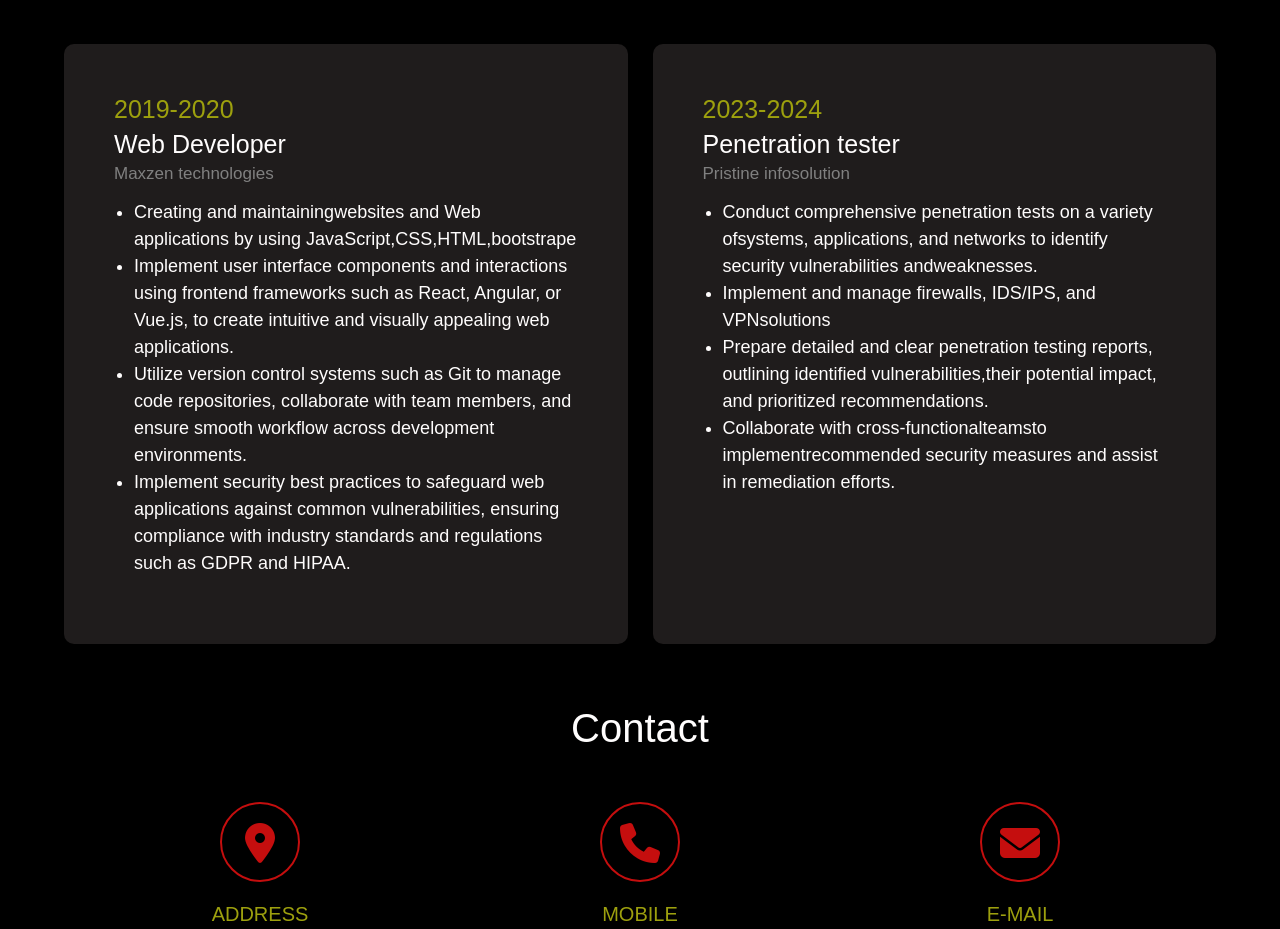
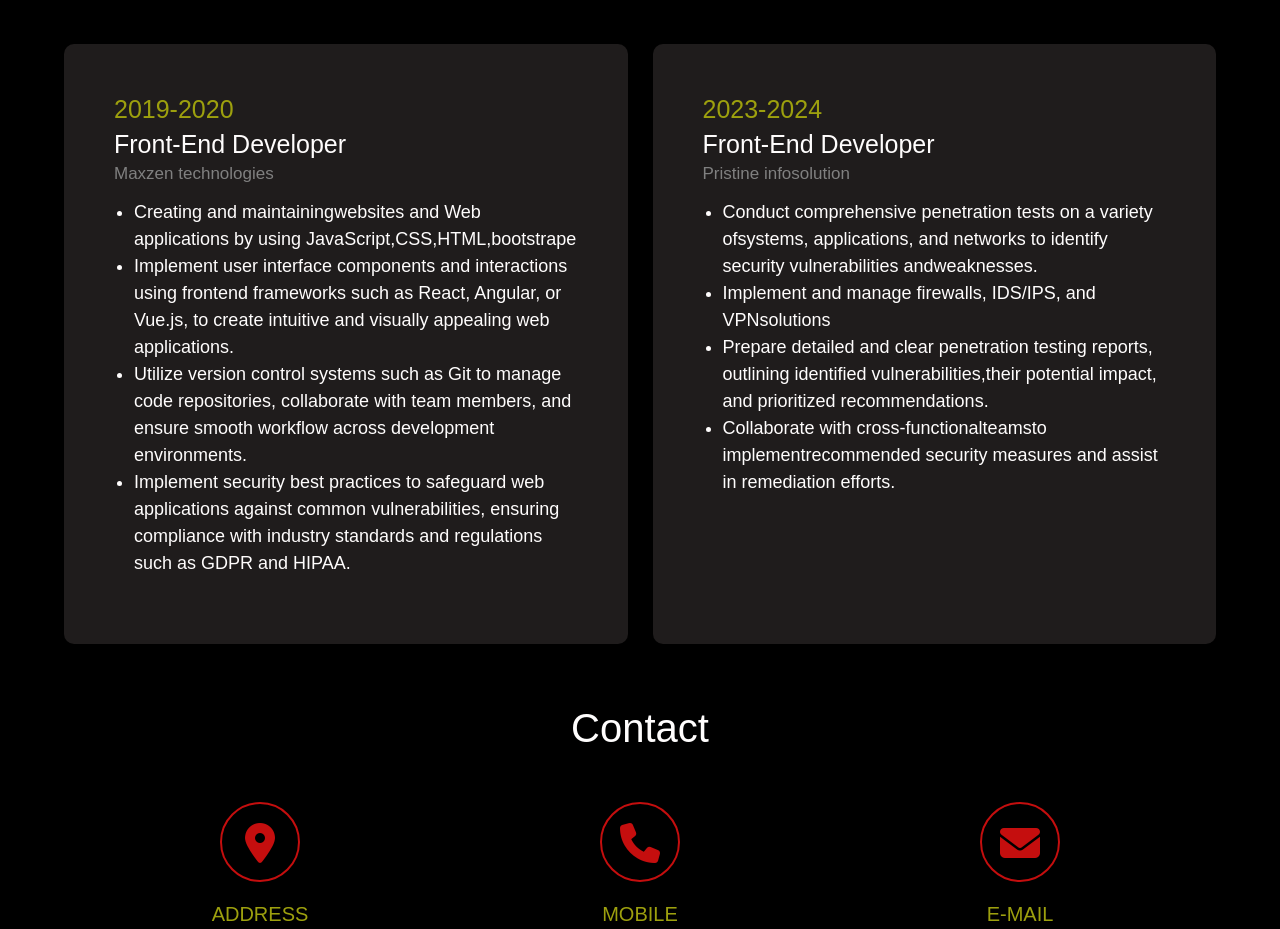
Before and after one commit to Dhruvpatel09798/Dhruv-portfolio, a plain HTML site: page index.html in a window 1280 px wide. Shown: the part 2320-3249 px from the top of the page. Drawn offline with nearby package versions, Linux system fonts and the light colour scheme.

Commit message:
Update index.html

```diff
--- a/index.html
+++ b/index.html
@@ -191,7 +191,7 @@
         <div class="experience-box">
           <div class="experience-info">
             <h2>2019-2020</h2>
-            <h4>Web Developer</h4>
+            <h4>Front-End Developer</h4>
             <h3>Maxzen technologies</h3>
             <p>
               <ul class="experience-details">
@@ -206,7 +206,7 @@
         <div class="experience-box">
           <div class="experience-info">
             <h2>2023-2024</h2>
-            <h4>Penetration tester</h4>
+            <h4>Front-End Developer</h4>
             <h3>Pristine infosolution</h3>
             <p>
               <ul class="experience-details">
```
